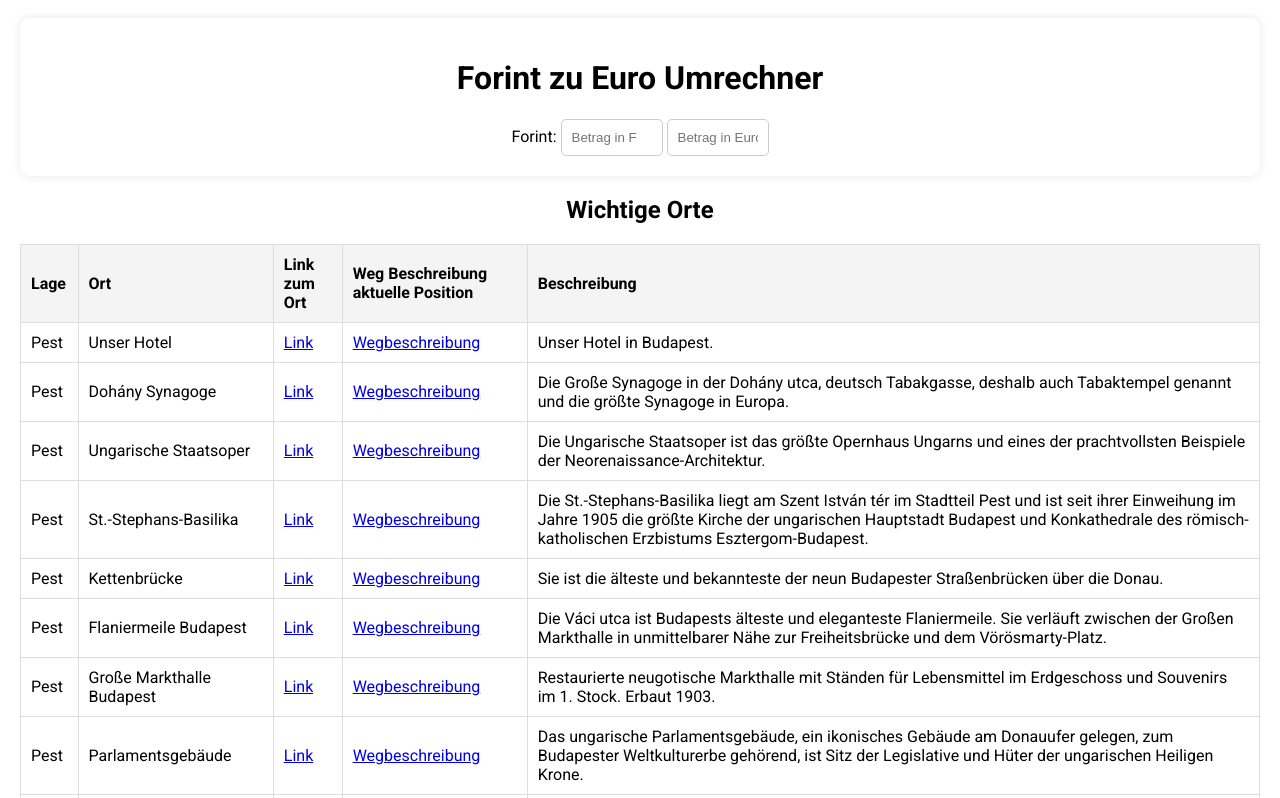
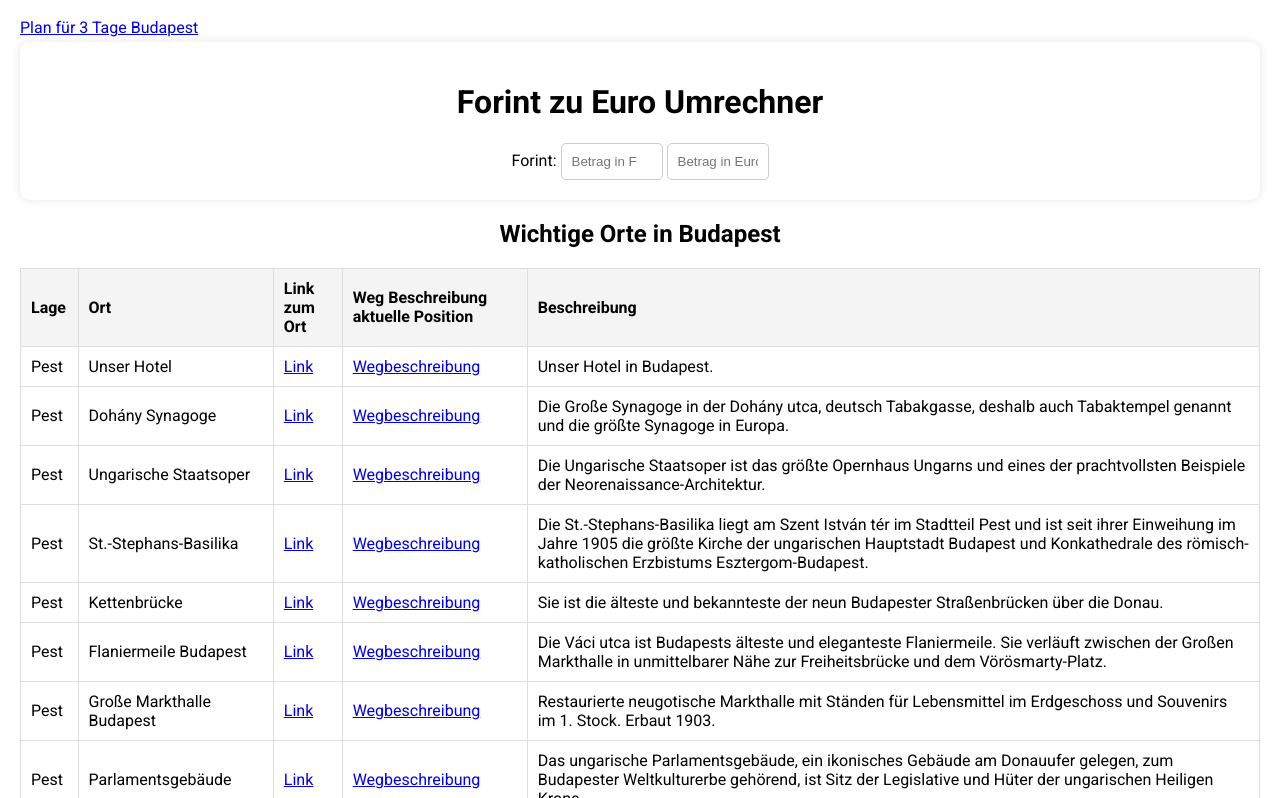
Before and after one commit to VFriedmann/Buda, a plain HTML site: page index.html in a window 1280 px wide. Shown: the part 302-1100 px from the top of the page. Drawn offline with nearby package versions, Linux system fonts and the light colour scheme.

Commit message:
Update index.html

```diff
--- a/index.html
+++ b/index.html
@@ -90,7 +90,7 @@
             width: 100%;
         }
         .containerFE {
-           text-align: center;
+            text-align: center;
             background-color: rgba(255, 255, 255, 0.8);
             padding: 20px;
             border-radius: 10px;
@@ -113,6 +113,14 @@
         th {
             background-color: #f4f4f4;
         }
+
+        .Link-List {
+          top: 5%;
+          margin-bottom: 5px;
+          text-decoration: none;
+          right 32px;
+        }
+
     </style>
 </head>
 
@@ -121,6 +129,10 @@
         <h1>Willkommen in Budapest</h1>
     </header>
     <main>
+      <div class="Link-List"> <!-- Links für weitere Seiten -->
+      <a href="tagesplan.html">Plan für 3 Tage Budapest</a>
+      </div>
+      <div></div>
         <div class="menu-icon" onclick="toggleMenu()">
             <div></div>
             <div></div>
@@ -155,7 +167,7 @@
 
         <!-- Tabelle mit wichtigen Orten -->
         <table>
-            <caption><h2>Wichtige Orte</h2></caption>
+            <caption><h2>Wichtige Orte in Budapest</h2></caption>
             <thead>
                 <tr>
                     <th>Lage</th>
```
